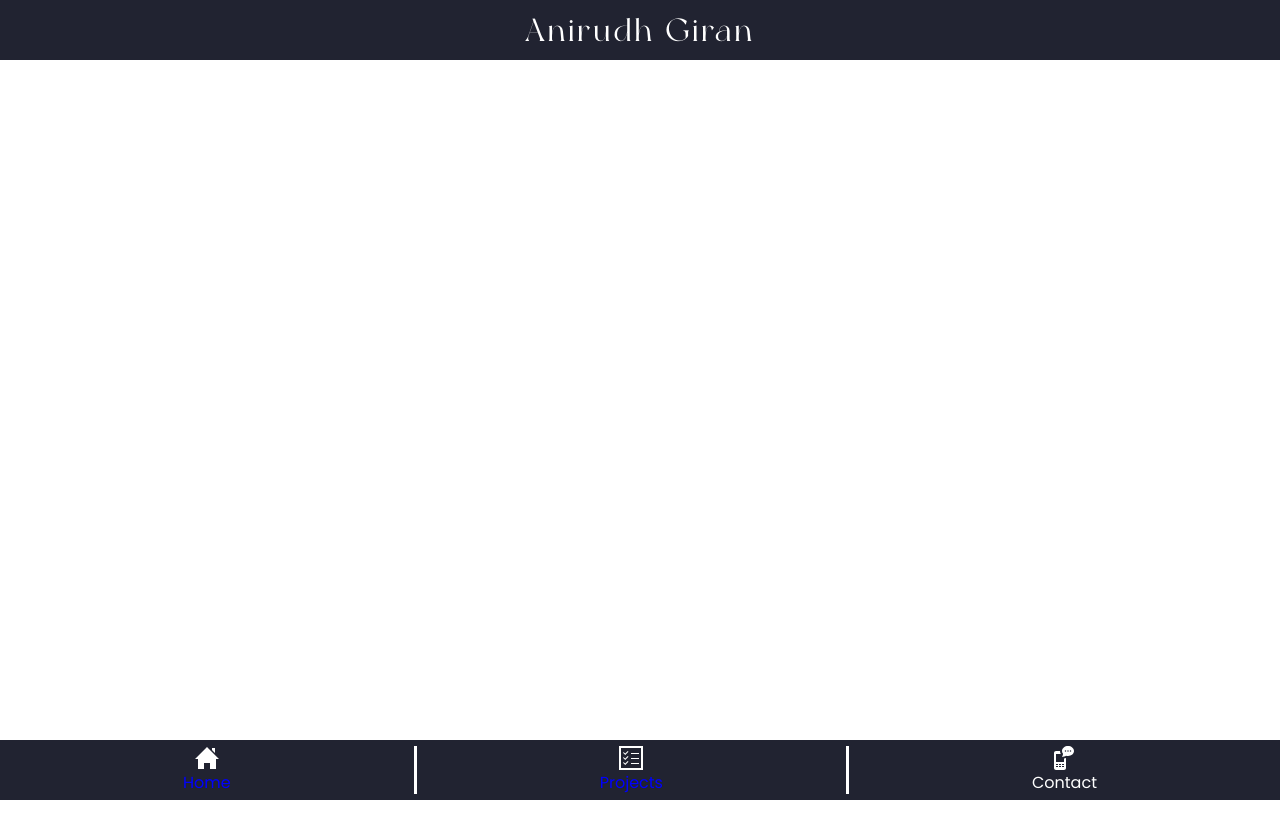
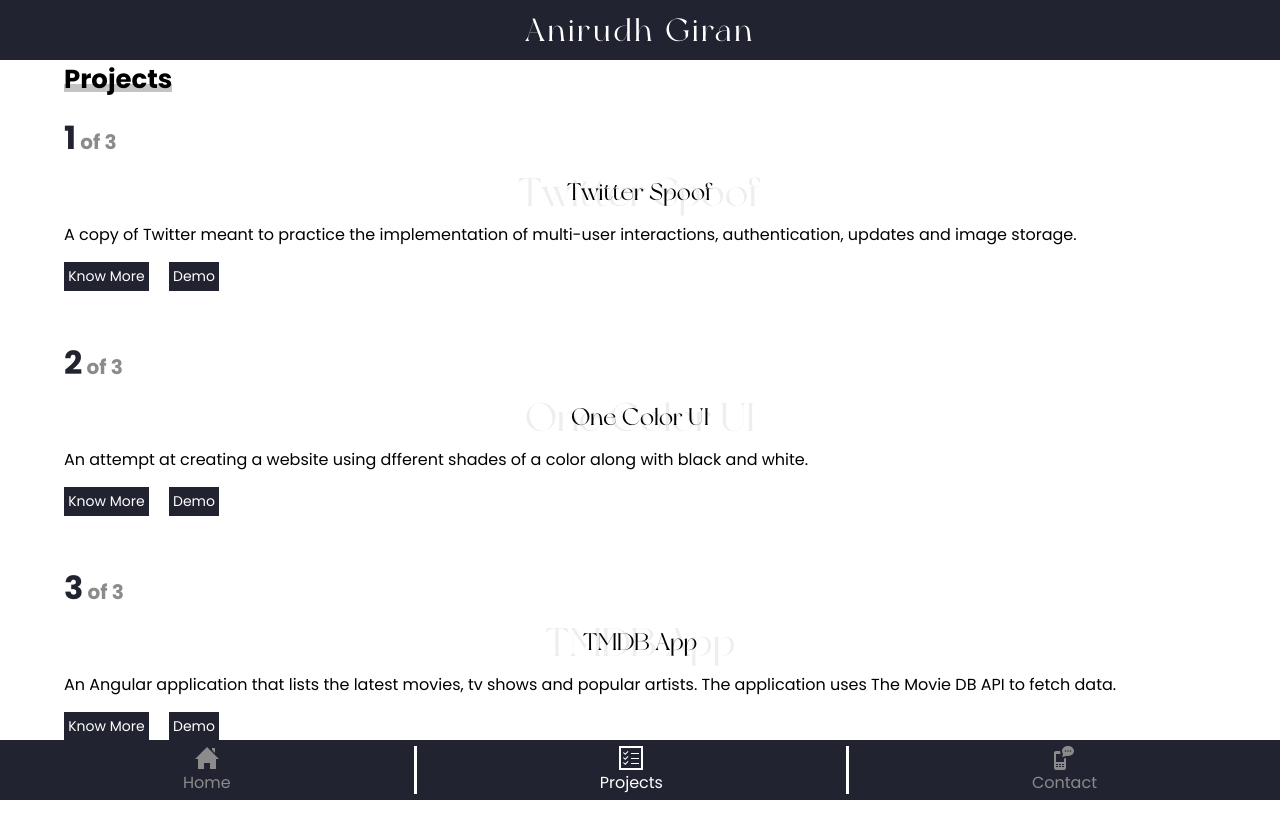
Before and after one commit to anirudhgiran/portfolio-v2, a React (Create React App) app: page /projects in a window 1280 px wide. Shown: the top 838 px of the page. Before the commit the page ends 800 px from the top, so only its background shows below. Built offline with nearby package versions, Linux system fonts and the light colour scheme.

Commit message:
April 11, 2021; 9:00PM Commit

```diff
--- a/src/components/Home/Home.js
+++ b/src/components/Home/Home.js
@@ -10,7 +10,7 @@
 
 const Home = () => {
     return (
-        <main>
+        <main className="home">
             <Hero/>
             <ProjectList/>
             <AboutMe/>
--- a/src/components/Home/Home.scss
+++ b/src/components/Home/Home.scss
@@ -1,7 +1,7 @@
 @import '../../scss/global/color';
 @import '../../scss/global/font';
 
-main{
+main.home{
     position: relative;
     width: 100%;
     height: auto;
--- a/src/components/Navbar-Mobile/Navbar.scss
+++ b/src/components/Navbar-Mobile/Navbar.scss
@@ -21,16 +21,20 @@
         align-items: center;
         justify-content: center;
         text-decoration: none;
-        color: $background-color-light;
+        color: $accent-color;
 
         svg{
             position: relative;
-            fill: $background-color-light;
+            fill: $accent-color;
         }
     }
 
     .active-link{
-        color: blue;
+        color: $background-color-light;
+
+        svg{
+            fill: $background-color-light;
+        }
     }
 
     .divider{
--- a/src/components/Navbar-Mobile/NavbarItem.js
+++ b/src/components/Navbar-Mobile/NavbarItem.js
@@ -3,7 +3,7 @@
 import { NavLink } from "react-router-dom";
 
 const NavbarItem = ({ children, linkPath }) => {
-  return <NavLink activeClassName={"active-link"} to={linkPath} className="navbar-item">{children}</NavLink>;
+  return <NavLink activeClassName={"active-link"} exact to={linkPath} className="navbar-item">{children}</NavLink>;
 };
 
 export default NavbarItem;
--- /dev/null
+++ b/src/components/Projects/ProjectItem.js
@@ -0,0 +1,45 @@
+import React from "react";
+
+import {Link} from "react-router-dom";
+
+const ProjectItem = () => {
+  const projectList = [
+    {
+      heading: "Twitter Spoof",
+      backdropText: "Twitter Spoof",
+      details:
+        "A copy of Twitter meant to practice the implementation of multi-user interactions, authentication, updates and image storage.",
+      knowMoreURL: "/projects/twitter-spoof"
+    },
+    {
+        heading: "One Color UI",
+        backdropText: "One Color UI",
+        details: "An attempt at creating a website using dfferent shades of a color along with black and white.",
+        knowMoreURL: "/projects/one-color-ui",
+        demoURL: "https://testwebsites-anirudh.github.io/Leica/"
+    },
+    {
+        heading: "TMDB App",
+        backdropText: "TMDB App",
+        details: "An Angular application that lists the latest movies, tv shows and popular artists. The application uses The Movie DB API to fetch data.",
+        knowMoreURL: "/projects/tmdb-app",
+        demoURL: "https://tmdb-angular.netlify.app/"
+    },
+  ];
+
+  return(
+      <>
+        {projectList.map((item, index)=> <div className="projects-list-item" key={index}>
+            <h1 className="counter"><span>{index + 1}</span> of {projectList.length}</h1>
+            <h1 className="heading" data-backdrop={item.backdropText}>{item.heading}</h1>
+            <p>{item.details}</p>
+            <div className="links">
+                <Link to={item.knowMoreURL}>Know More</Link>
+                <a href={item.demoURL}>Demo</a>
+            </div>
+        </div> )}
+      </>
+  );
+};
+
+export default ProjectItem;
--- a/src/components/Projects/Projects.js
+++ b/src/components/Projects/Projects.js
@@ -1,10 +1,19 @@
 import React from 'react'
+
+import './Projects.scss';
+
+import ProjectItem from './ProjectItem';
+import ButtonCushion from '../BottomCushion/BottomCushion';
 
 const Projects = () => {
     return (
-        <div>
-            Projects
-        </div>
+        <main className="projects">
+            <h1 className="project-heading">Projects</h1>
+            <section className="projects-list">
+                <ProjectItem/>
+                <ButtonCushion/>
+            </section>
+        </main>
     )
 }
 
--- /dev/null
+++ b/src/components/Projects/Projects.scss
@@ -0,0 +1,113 @@
+@import "../../scss/global/color";
+@import "../../scss/global/font";
+
+main.projects {
+  position: relative;
+  width: 90%;
+  height: calc(100vh - 120px);
+  top: 60px;
+  margin: 0 auto;
+
+  .project-heading {
+    position: relative;
+    font-size: 26px;
+    display: inline-block;
+
+    &::before {
+      position: absolute;
+      content: "";
+      width: 100%;
+      height: 8px;
+      bottom: 18%;
+      z-index: -1;
+      background-color: $underline-color;
+    }
+  }
+
+  .projects-list {
+    position: relative;
+    margin-top: 15px;
+    width: 100%;
+    display: flex;
+    flex-direction: column;
+    align-items: center;
+    justify-content: flex-start;
+
+    .projects-list-item {
+      position: relative;
+      width: 100%;
+      height: auto;
+      min-height: 200px;
+      display: flex;
+      flex-direction: column;
+      align-items: flex-start;
+      justify-content: flex-start;
+      margin-bottom: 25px;
+
+      h1.counter{
+          position: relative;
+          font-size: 20px;
+          color: $accent-color;
+          margin-bottom: 15px;
+
+          span{
+              position: relative;
+              font-size: 32px;
+              color: $background-color-dark;
+          }
+      }
+
+      h1.heading{
+        position: relative;
+        text-align: center;
+        font-family: $font-head;
+        font-size: 24px;
+        font-weight: 400;
+        margin: 0 auto;
+        margin-bottom: 15px;
+
+        &::before {
+          content: attr(data-backdrop);
+          position: absolute;
+          font-size: 40px;
+          z-index: -1;
+          color: $shadow-color;
+          white-space: nowrap;
+          left: 50%;
+          top: 50%;
+          transform: translate(-50%, -50%);
+        }
+      }
+
+      p {
+          position: relative;
+          font-size: 16px;
+          margin-bottom: 15px;
+          width: 100%;
+      }
+
+      .links {
+          position: relative;
+          width: auto;
+          height: auto;
+          display: flex;
+          justify-content: flex-start;
+          align-items: center;
+
+        a {
+            position: relative;
+            font-size: 14px;
+            margin-right: 20px;
+            background: $background-color-dark;
+            padding: 0.3em;
+            color: $background-color-light;
+            text-decoration: none;
+
+            &:hover{
+                background: $accent-color;
+            }
+        }
+      }
+    }
+  }
+}
--- a/src/index.scss
+++ b/src/index.scss
@@ -1,4 +1,5 @@
 @import './scss/global/font';
+@import './scss/global/color';
 
 *{
     margin: 0;
@@ -7,9 +8,23 @@
     font-family: $font-all;
 }
 
+:root{
+    &::-webkit-scrollbar{
+        width: 8px;
+        background-color: $shadow-color;
+    }
+
+    &::-webkit-scrollbar-thumb{
+        background-color: $background-color-dark;
+    }
+}
+
 body{
     position: relative;
     width: 100%;
     height: auto;
     min-height: 100vh;
 }
+
+//https://css-tricks.com/custom-scrollbars-in-webkit/
+//https://developer.mozilla.org/en-US/docs/Web/CSS/::-webkit-scrollbar
```
